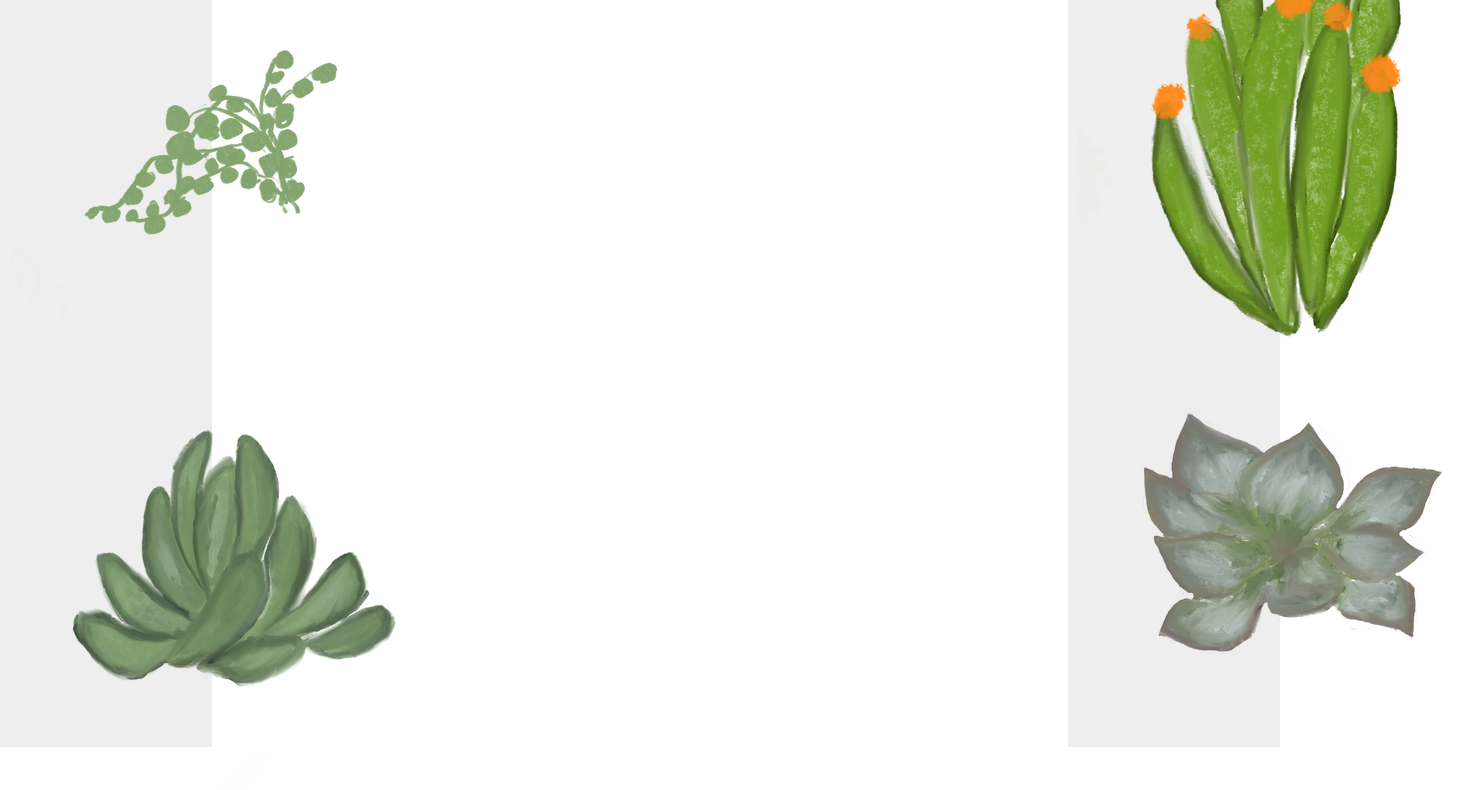
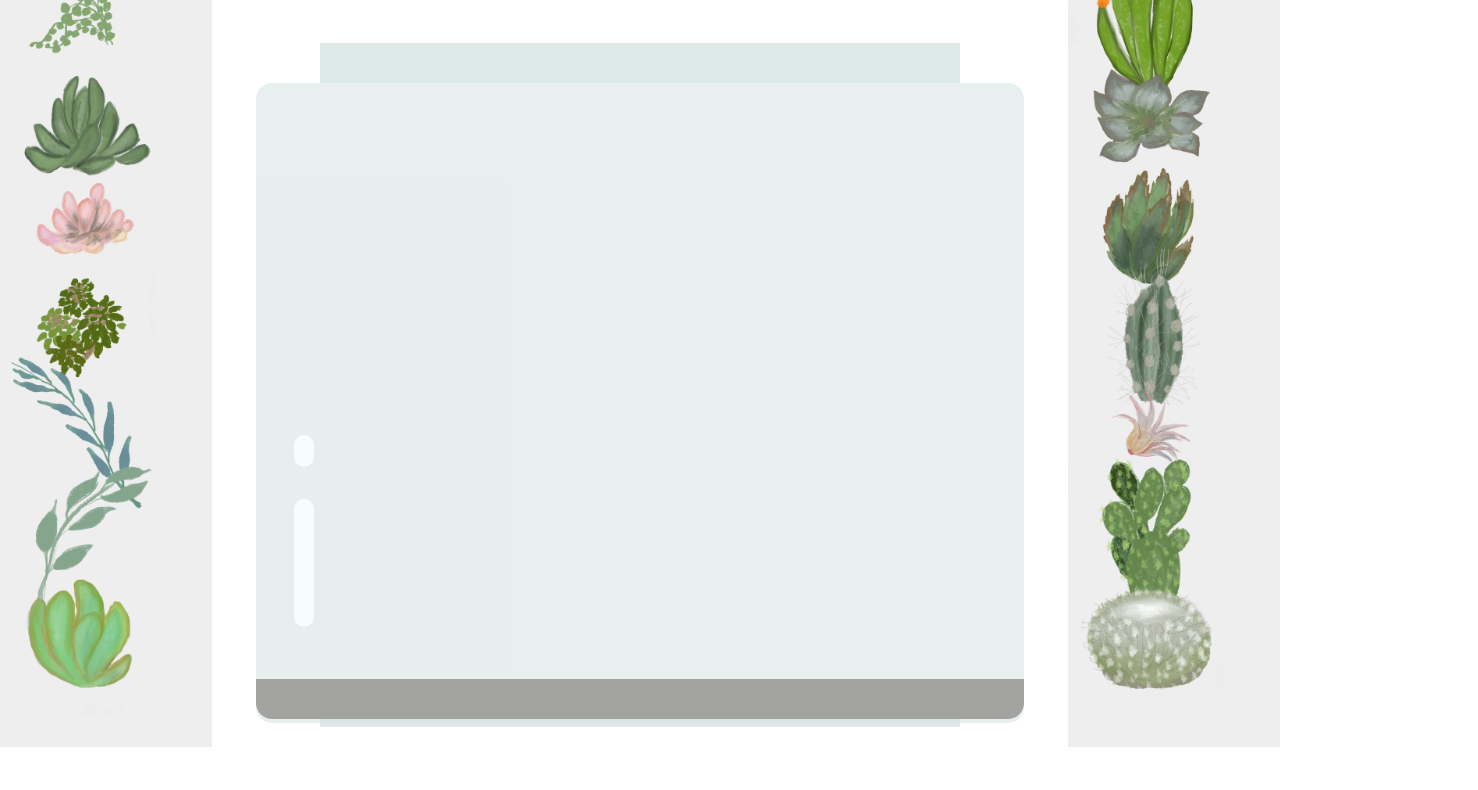
Before and after one commit to donvno666/terrarium, a plain HTML site: page index.html in a window 1280 px wide. Shown: the part 73-863 px from the top of the page, 1478 px wide, since content can reach past the window. After the commit the page ends 820 px from the top, so only its background shows below. Drawn offline with Linux system fonts and the light colour scheme.

Commit message:
添加花瓶主体

```diff
--- a/style.css
+++ b/style.css
@@ -23,3 +23,83 @@ h1 {
     height: 100%;
     padding: 10px;
 }
+
+.plant-holder {
+    position: relative;
+    height: 13%;
+    left: -10px;
+}
+
+.plant {
+    position: absolute;
+    max-width: 150%;
+    max-height: 150%;
+    z-index: 2;
+}
+
+.jar-walls {
+    height: 80%;
+    width: 60%;
+    background: #d1e1df;
+    border-radius: 1rem;
+    position: absolute;
+    bottom: 0.5%;
+    left: 20%;
+    opacity: 0.5;
+    z-index: 1;
+}
+
+.jar-top {
+	width: 50%;
+	height: 5%;
+	background: #d1e1df;
+	position: absolute;
+	bottom: 80.5%;
+	left: 25%;
+	opacity: 0.7;
+	z-index: 1;
+}
+
+.jar-bottom {
+	width: 50%;
+	height: 1%;
+	background: #d1e1df;
+	position: absolute;
+	bottom: 0%;
+	left: 25%;
+	opacity: 0.7;
+}
+
+.dirt {
+	width: 60%;
+	height: 5%;
+	background: #3a241d;
+	position: absolute;
+	border-radius: 0 0 1rem 1rem;
+	bottom: 1%;
+	left: 20%;
+	opacity: 0.7;
+	z-index: -1;
+}
+
+.jar-glossy-long {
+    width: 2.5%;
+    height: 20%;
+    background: #f0fdff;
+    position: absolute;
+    border-radius: 1rem;
+    bottom: 15%;
+    left: 5%;
+    opacity: 1;
+}
+
+.jar-glossy-short {
+    width: 2.5%;
+    height: 5%;
+    background: #f0fdff;
+    position: absolute;
+    border-radius: 1rem;
+    bottom: 40%;
+    left: 5%;
+    opacity: 1;
+}
```
